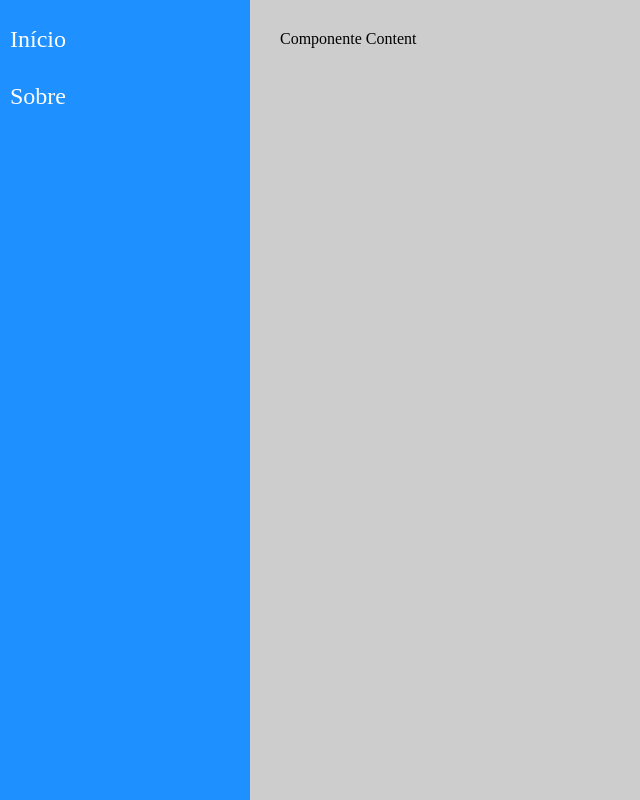
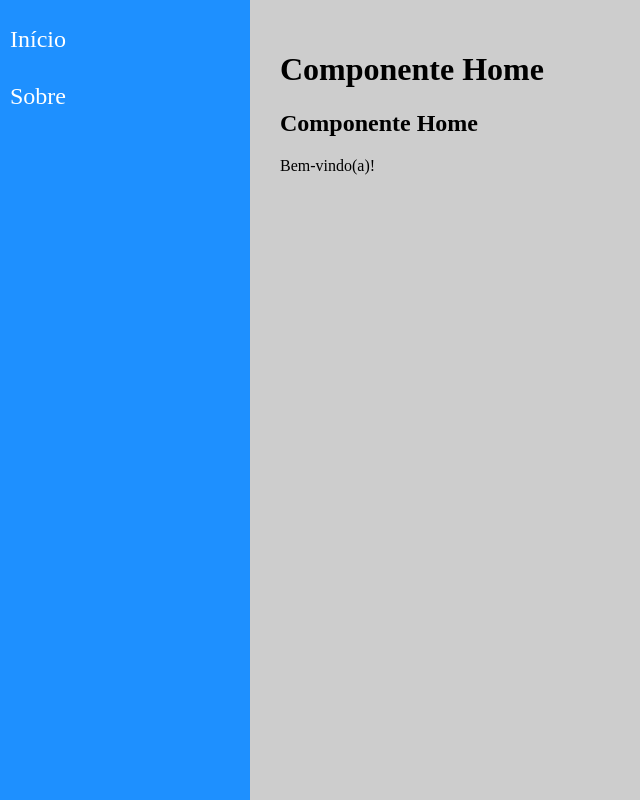
Before and after one commit to barbaracalderon/react-navigation-router, a React (Create React App) app: page /home in a window 1280 px wide. Shown: the whole page, without its empty margins (0-640 px from the left). Built offline with nearby package versions, Linux system fonts and the light colour scheme.

Commit message:
Fixed import: "Switch" no longer available - Solution is "Routes" instead

```diff
--- a/src/components/layout/Content.jsx
+++ b/src/components/layout/Content.jsx
@@ -1,9 +1,18 @@
 import React from 'react'
 import './Content.css'
+import { Routes, Route } from 'react-router-dom'
+import About from '../../views/examples/About'
+import Home from '../../views/examples/Home'
 
 const Content = props => (
     <main className="Content">
-        Componente Content
+        <Routes>
+            <Route path="/about" element={ <About /> } />
+        </Routes>
+        <Routes>
+            <Route path="/home" element={ <Home /> } />
+        </Routes>
+
     </main>
 )
 
--- a/src/components/layout/Menu.jsx
+++ b/src/components/layout/Menu.jsx
@@ -6,10 +6,10 @@ const Menu = props => (
         <nav>
             <ul>
                 <li>
-                    <a href="/">Início</a>
+                    <a href="/Home">Início</a>
                 </li>
                 <li>
-                    <a href="/">Sobre</a>
+                    <a href="/About">Sobre</a>
                 </li>
             </ul>
         </nav>
```
